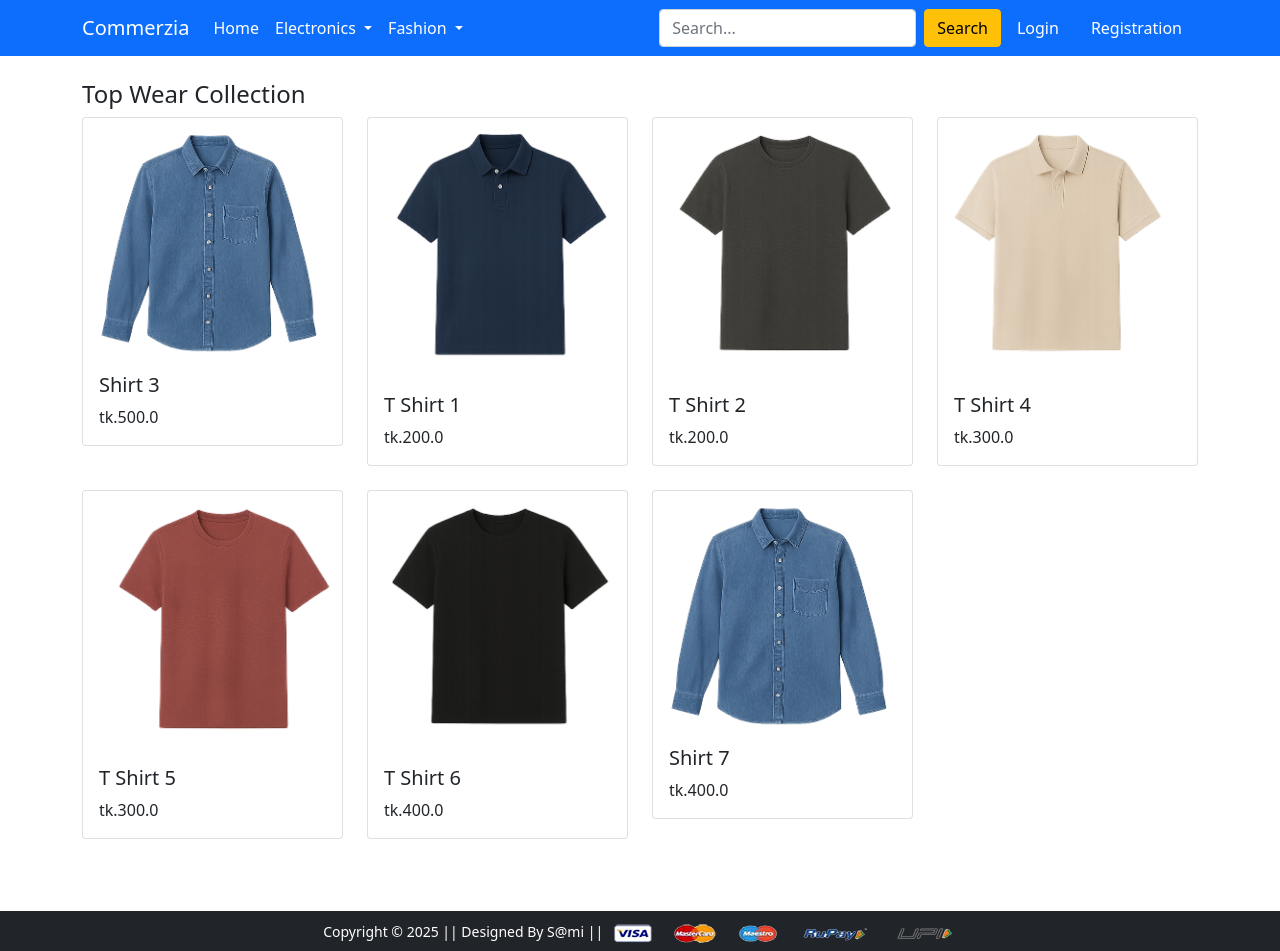
After one commit to isamiul797-sketch/Commerzia, a Django app: page /fashion/top-wear/ in a window 1280 px wide. The commit adds this page. Run offline with Django 5.2, Linux system fonts and the light colour scheme; data comes from the database, SQL or seed files in the repository; both versions use the stored data as it was after the commit; some libraries are stand-ins or nearby versions.

Commit message:
some change and bugs fixed

```diff
--- a/app/templates/app/base.html
+++ b/app/templates/app/base.html
@@ -47,8 +47,9 @@
                Fashion
              </a>
              <ul class="dropdown-menu" aria-labelledby="fashionDropdown">
-               <li><a class="dropdown-item" href="#">Top Wear</a></li>
-               <li><a class="dropdown-item" href="#">Bottom Wear</a></li>
+              <li><a class="dropdown-item" href="{% url 'topwear' %}">Top Wear</a></li>
+              <li><a class="dropdown-item" href="{% url 'bottomwear' %}">Bottom Wear</a></li>
+
              </ul>
            </li>
          </ul>
--- a/app/templates/app/checkout.html
+++ b/app/templates/app/checkout.html
@@ -16,7 +16,7 @@
         </div>
       </div>
       {% endfor %}
-      <p class="fw-bold">Total Amount + Shipping Rs. 70 = Rs. {{totalamount}}</p>
+      <p class="fw-bold">Total Amount + Shipping tk. 70 = Rs. {{totalamount}}</p>
     <small>Term and Condition: Lorem ipsum dolor sit amet consectetur adipisicing elit. Mollitia, ullam saepe! Iure optio repellat dolor velit, minus rem. Facilis cumque neque numquam laboriosam, accusantium adipisci nisi nihil in et quis?</small>
   </div>
   <div class="col-sm-4 offset-sm-1">
--- a/app/templates/app/laptop.html
+++ b/app/templates/app/laptop.html
@@ -21,7 +21,7 @@
                 <div class="item">
                     <img src="{{product.product_image.url}}" alt="" height="300" class="">
                     <div class="fw-bold">{{product.title}}</div>
-                    <div class="fw-bold">Rs. {{product.discounted_price}}
+                    <div class="fw-bold">tk. {{product.discounted_price}}
                         <small class="fw-light text-decoration-line-through">{{product.selling_price}}</small></div>
                 </div>
             </a>
--- a/app/templates/app/mobile.html
+++ b/app/templates/app/mobile.html
@@ -21,7 +21,7 @@
                 <div class="item">
                     <img src="{{product.product_image.url}}" alt="" height="300" class="">
                     <div class="fw-bold">{{product.title}}</div>
-                    <div class="fw-bold">Rs. {{product.discounted_price}}
+                    <div class="fw-bold">tk. {{product.discounted_price}}
                         <small class="fw-light text-decoration-line-through">{{product.selling_price}}</small></div>
                 </div>
             </a>
--- /dev/null
+++ b/app/templates/app/topwear.html
@@ -0,0 +1,20 @@
+{% extends 'app/base.html' %}
+{% block title %}Top Wear{% endblock title %}
+{% block main-content %}
+<div class="container my-4">
+  <h4>Top Wear Collection</h4>
+  <div class="row">
+    {% for product in products %}
+      <div class="col-md-3">
+        <div class="card mb-4">
+          <img src="{{ product.product_image.url }}" class="card-img-top" alt="{{ product.title }}">
+          <div class="card-body">
+            <h5 class="card-title">{{ product.title }}</h5>
+            <p class="card-text">tk.{{ product.discounted_price }}</p>
+          </div>
+        </div>
+      </div>
+    {% endfor %}
+  </div>
+</div>
+{% endblock main-content %}
--- a/app/urls.py
+++ b/app/urls.py
@@ -27,6 +27,8 @@ urlpatterns = [
     path('mobile/<slug:data>', views.mobile, name='mobiledata'),
     path('laptop/', views.laptop, name='laptop'),
     path('laptop/<slug:data>', views.laptop, name='laptopdata'),
+    path('fashion/top-wear/', views.top_wear, name='topwear'),
+    path('fashion/bottom-wear/', views.bottom_wear, name='bottomwear'),
 
     path('checkout/', views.checkout, name='checkout'),
     path('paymentdone/', views.payment_done, name='paymentdone'),
--- a/app/views.py
+++ b/app/views.py
@@ -213,3 +213,11 @@ def search(request):
     if query:
         results = Product.objects.filter(title__icontains=query)
     return render(request, 'app/search.html', {'results': results, 'query': query})
+
+def top_wear(request):
+    products = Product.objects.filter(category='TW')
+    return render(request, 'app/topwear.html', {'products': products})
+
+def bottom_wear(request):
+    products = Product.objects.filter(category='BW')
+    return render(request, 'app/bottomwear.html', {'products': products})
```
Also changed, not shown: app/templates/app/addtocart.html (+4 -4 lines), app/templates/app/bottomwear.html (added, +20 -0 lines), app/templates/app/home.html (+4 -4 lines), app/templates/app/productdetail.html (+4 -4 lines), db.sqlite3.
